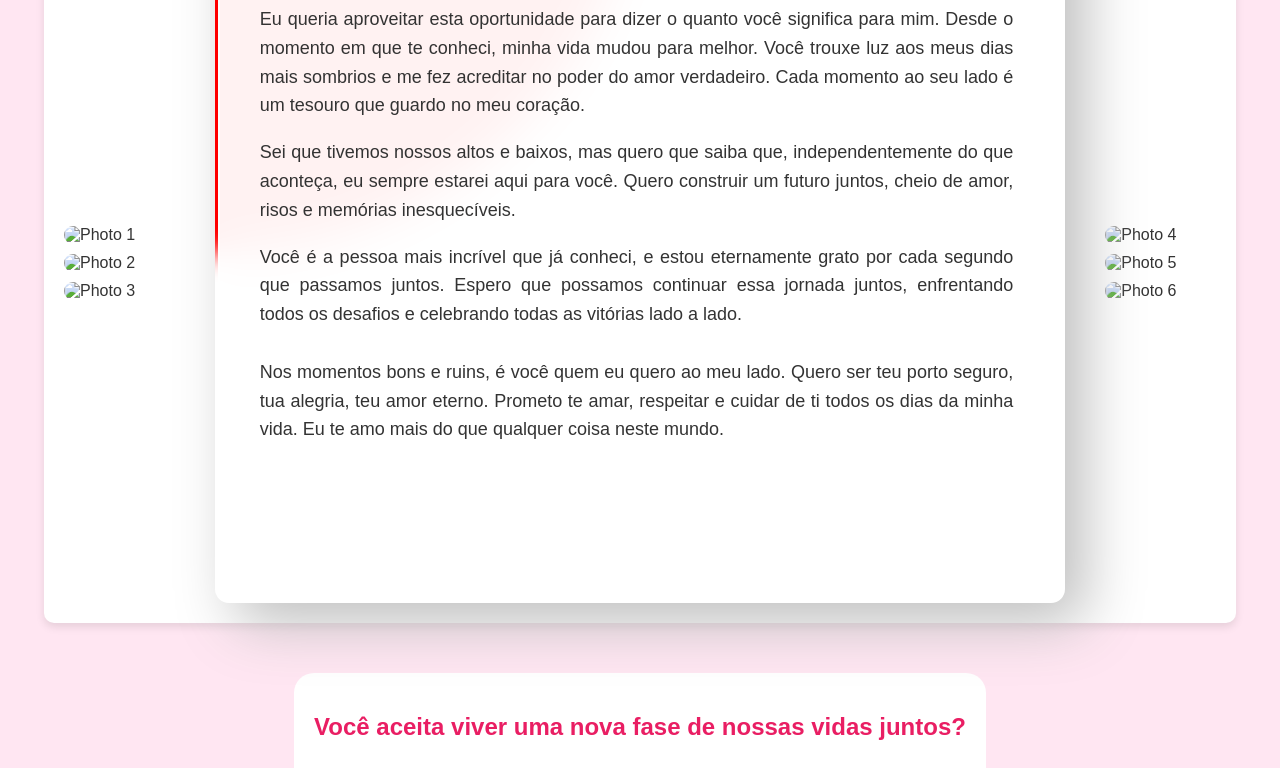
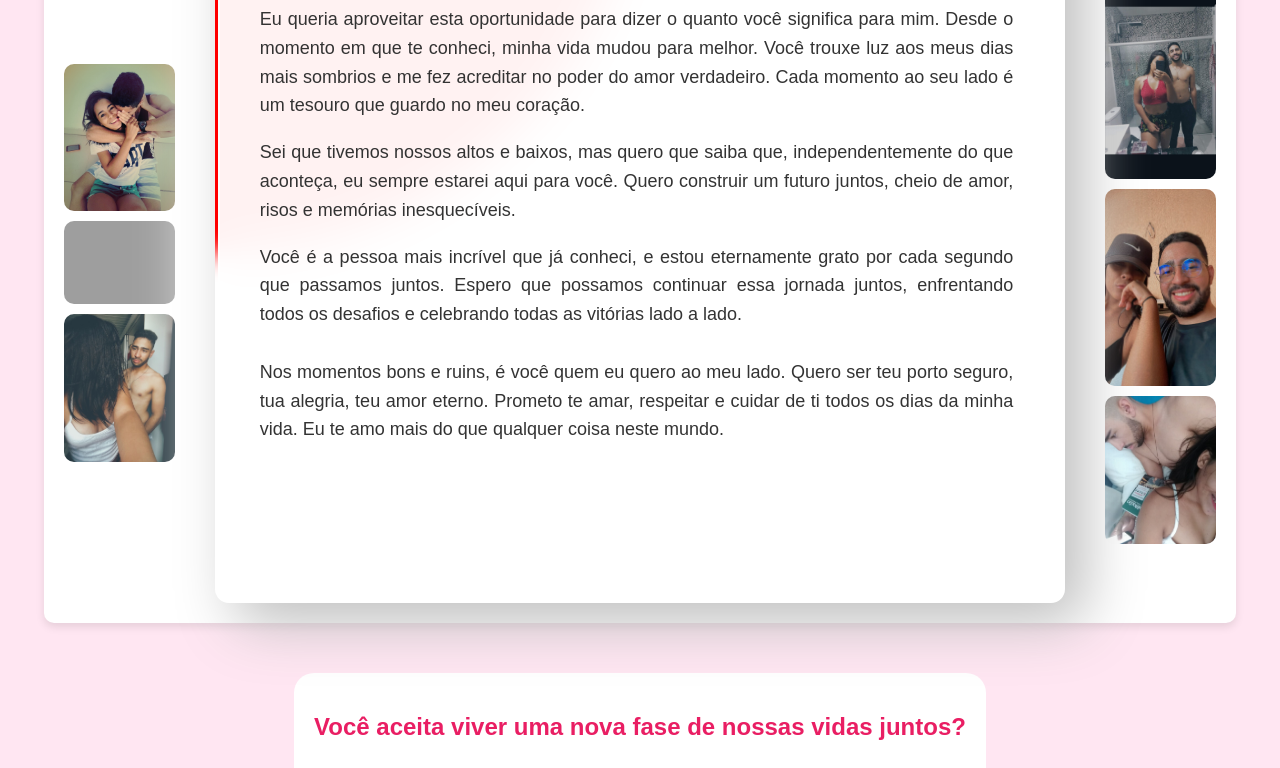
Before and after one commit to Andersonnz/declaracao, a plain HTML site: page index.html in a window 1280 px wide. Shown: the part 117-885 px from the top of the page. Drawn offline with Linux system fonts and the light colour scheme; the site is published under a folder, as on GitHub Pages, so addresses that start at the root find nothing.

Commit message:
index.html

```diff
--- a/index.html
+++ b/index.html
@@ -11,9 +11,9 @@
 <body>
   <div class="container">
     <div class="photos-left">
-      <img src="/assets/img1.JPG" alt="Photo 1">
-      <img src="/assets/img2.jpg" alt="Photo 2">
-      <img src="/assets/img3.jpg" alt="Photo 3">
+      <img src="./assets/img1.JPG" alt="Photo 1">
+      <img src="./assets/img2.jpg" alt="Photo 2">
+      <img src="./assets/img3.jpg" alt="Photo 3">
     </div>
     <div class="declaration">
       <div class="card">
@@ -51,9 +51,9 @@
 
     </div>
     <div class="photos-right">
-      <img src="/assets/img4.jpg" alt="Photo 4">
-      <img src="/assets/img5.jpeg" alt="Photo 5">
-      <img src="/assets/img6.jpg" alt="Photo 6">
+      <img src="./assets/img4.jpg" alt="Photo 4">
+      <img src="./assets/img5.jpeg" alt="Photo 5">
+      <img src="./assets/img6.jpg" alt="Photo 6">
     </div>
   </div>
   <div class="question">
@@ -67,7 +67,7 @@
     <button id="close-message">Fechar</button>
   </div>
   <audio autoplay>
-    <source src="/assets/audio.mp3" type="audio/mp3">
+    <source src="./assets/audio.mp3" type="audio/mp3">
     Seu navegador não suporta o elemento de áudio.
   </audio>
   <script src="script.js"></script>
```
